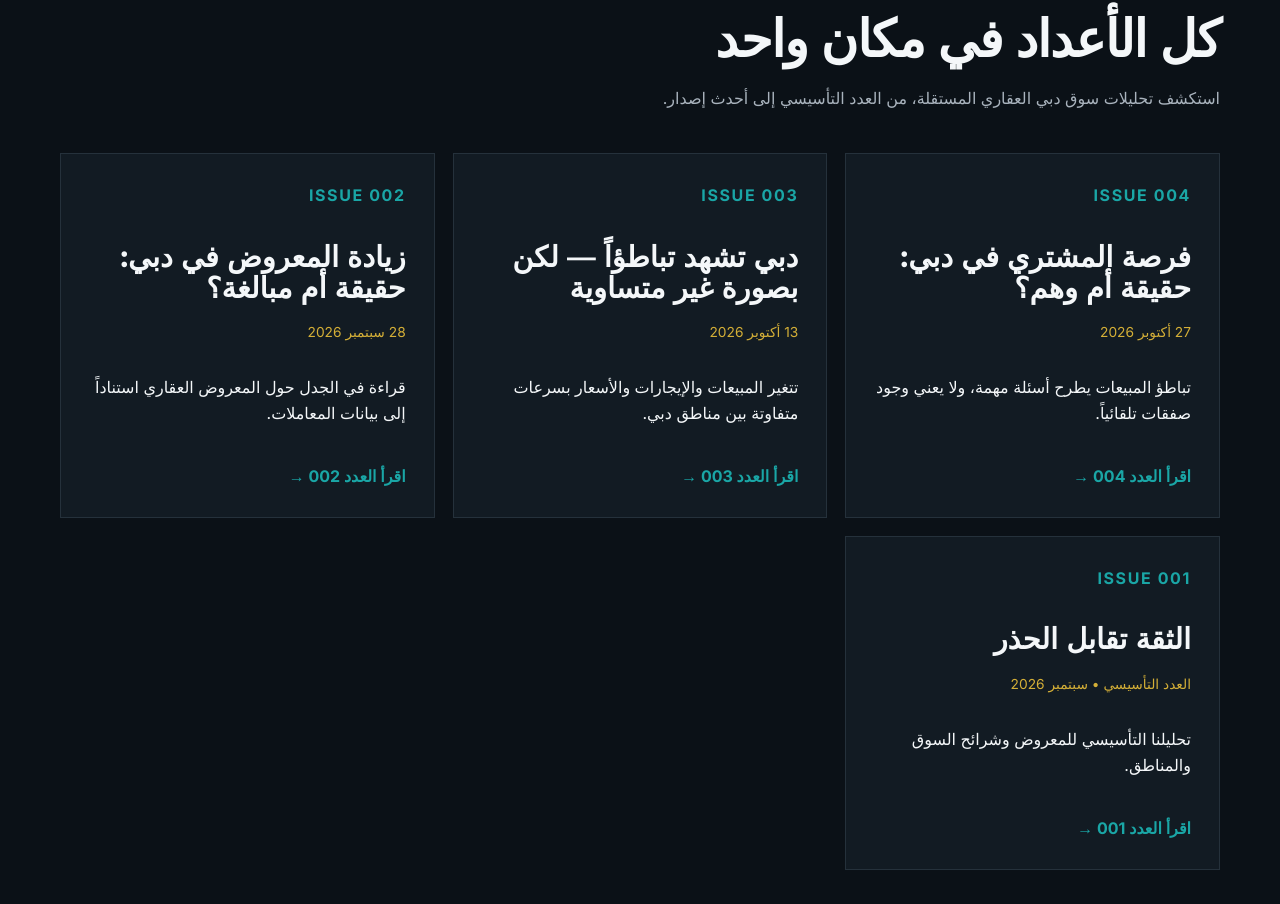
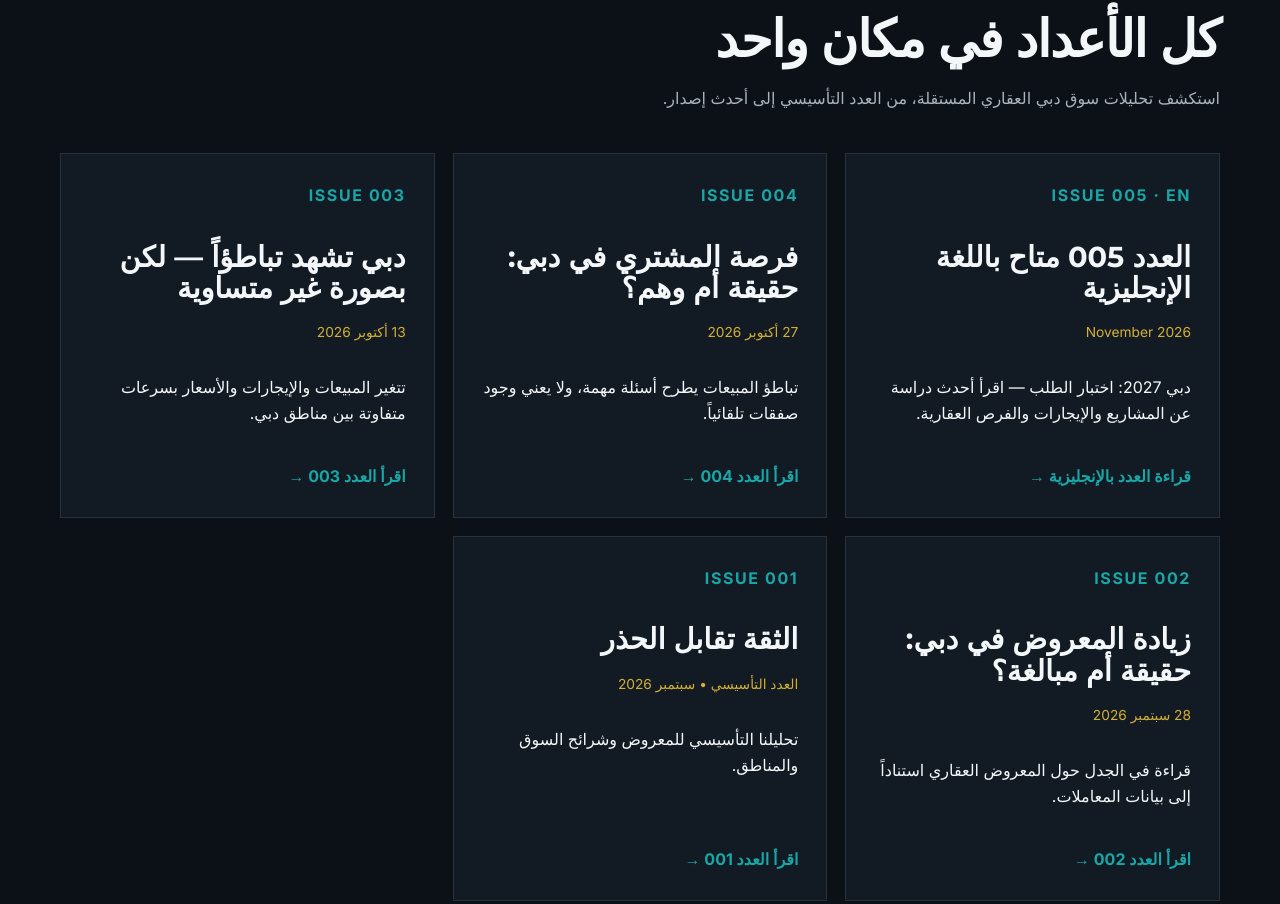
Before and after one commit to dpimrltmao/dubai-property-intelligence, a plain HTML site: page ar/index.html in a window 1280 px wide. Shown: the part 3264-4168 px from the top of the page. Drawn offline with Linux system fonts and the light colour scheme.

Commit message:
Make English Issue 005 discoverable in localized archives

```diff
--- a/ar/index.html
+++ b/ar/index.html
@@ -721,7 +721,7 @@
       <p class="eyebrow">أرشيف إصدارات DPI</p>
       <h2 class="section-title" id="publications-title">كل الأعداد في مكان واحد</h2>
       <p class="section-intro">استكشف تحليلات سوق دبي العقاري المستقلة، من العدد التأسيسي إلى أحدث إصدار.</p>
-      <div class="cards"><a class="card publication-card" href="/ar/issue-004.html">
+      <div class="cards"><a class="card publication-card" href="/issue-005.html" lang="en"><div class="card-number">ISSUE 005 · EN</div><h3>العدد 005 متاح باللغة الإنجليزية</h3><p class="card-sub">November 2026</p><p>دبي 2027: اختبار الطلب — اقرأ أحدث دراسة عن المشاريع والإيجارات والفرص العقارية.</p><span class="publication-cta">قراءة العدد بالإنجليزية →</span></a><a class="card publication-card" href="/ar/issue-004.html">
     <div class="card-number">ISSUE 004</div><h3>فرصة المشتري في دبي: حقيقة أم وهم؟</h3>
     <p class="card-sub">27 أكتوبر 2026</p><p>تباطؤ المبيعات يطرح أسئلة مهمة، ولا يعني وجود صفقات تلقائياً.</p>
     <span class="publication-cta">اقرأ العدد 004 →</span>
```
